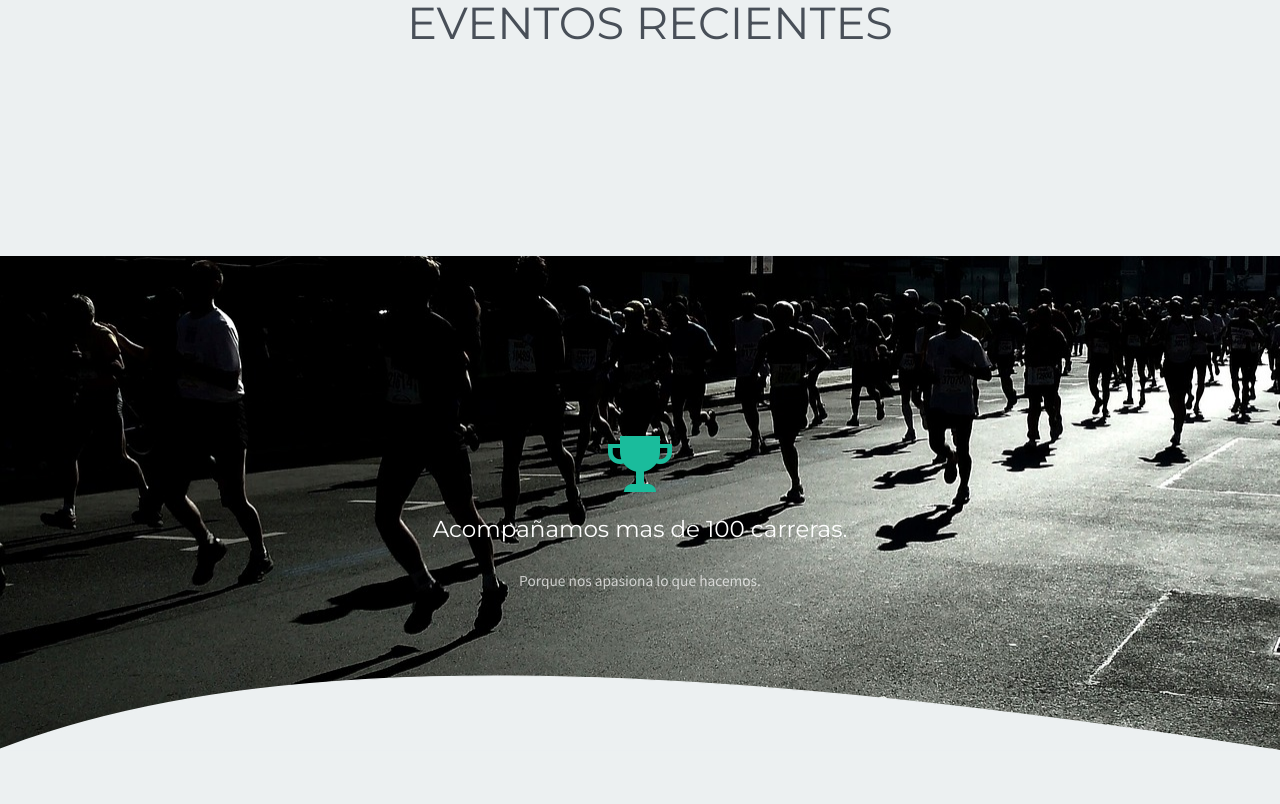
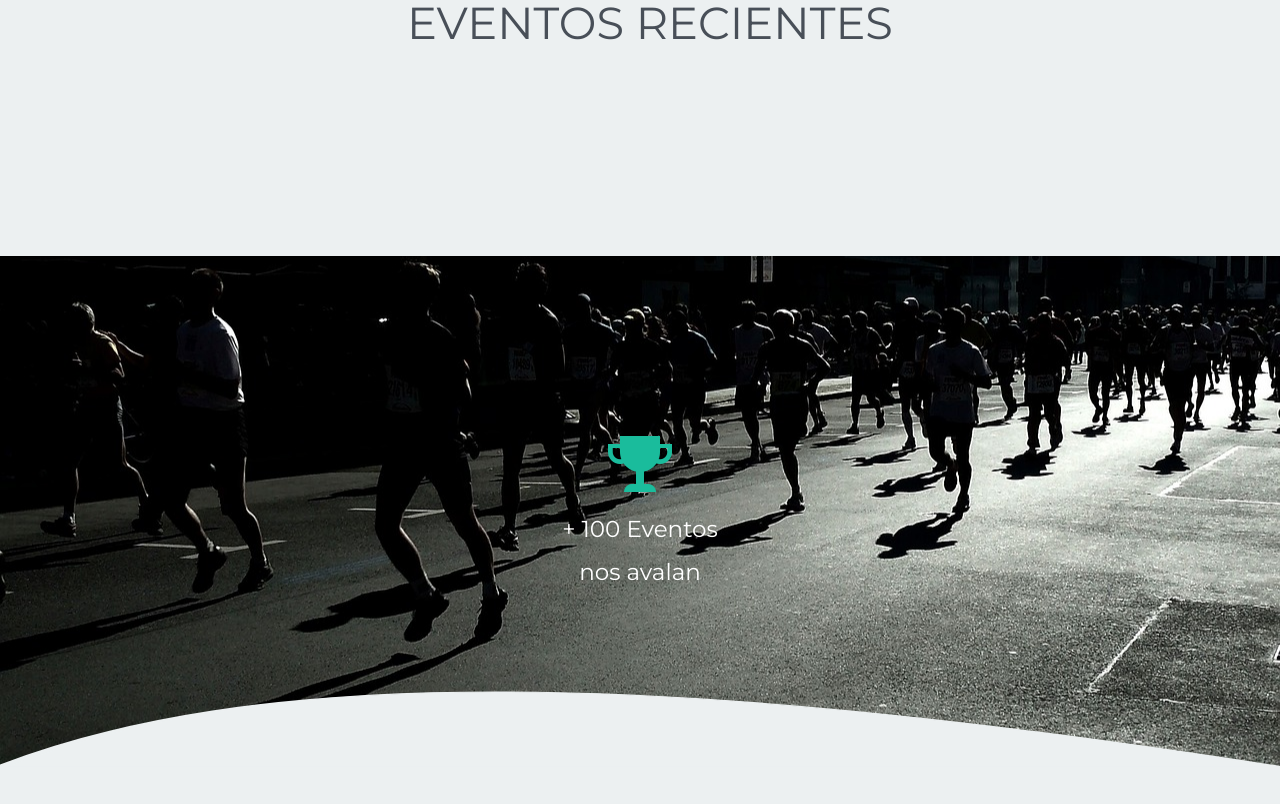
Before and after one commit to limbosrock/landingFinishTime, a plain HTML site: page index.html in a window 1280 px wide. Shown: the part 1556-2360 px from the top of the page. Drawn offline with Linux system fonts and the light colour scheme; a script that the page names is missing; files whose address does not match are found by name.

Commit message:
correcionIconosRedes

```diff
--- a/index.html
+++ b/index.html
@@ -58,8 +58,8 @@
             <div class="parallax-section parallax1">
                 <div class="grid grid-pad">
                     <div class="col-1-1">
-                         <div class="content content-header" >
-                            <h2>FINISH TIME</h2>
+                        <div class="content content-header" >
+                            <h2 class="espacio-letra">FINISH TIME</h2>
                             <p>Lorem ipsum dolor sit amet, consectetur adipisicing elit. Illum, fuga, consectetur sequi consequuntur nisi placeat ullam maiores perferendis. Quod, nihil reiciendis saepe optio libero minus et beatae ipsam reprehenderit sequi.</p>
                             <a target="_blank" class="btn btn-ghost" href="https://web.whatsapp.com/send?phone=5492346550383">Contactanos</a>
                         </div>
@@ -399,13 +399,11 @@
                                         </div>
                                         <div class="info-counter-content">
                                             <h5 class="info-counter-number">
-                                            <span class="info-counter-units">Acompañamos mas de   </span>
-                                            <span class="counter"> 100 </span>
-                                            <span class="info-counter-units"> carreras. </span>
-
-
+                                            <span class="info-counter-units"> + </span>
+                                            <span class="counter"> 100  </span>
+                                            <span class="info-counter-units"> Eventos   </span>
                                             </h5>
-                                        <div class="info-counter-text"> Porque nos apasiona lo que hacemos.</div>
+                                            <h5><span class="info-counter-units"> nos avalan </span></h5>
                                         </div>
                                     </div>
                                 </div>
--- a/style.css
+++ b/style.css
@@ -320,6 +320,11 @@ blockquote p {
 
 #top-header .grid {
   overflow: visible;
+}
+
+.espacio-letra{
+  letter-spacing: 5px;
+
 }
 
 .logo {
@@ -1104,8 +1109,8 @@ blockquote p {
 }
 
 .info-counter-text {
-  opacity: .7;
-  font-size: 0.8em;
+  color: #fff;
+  font-size: 1.2em;
 }
 
 /* *********************************************************
@@ -1428,7 +1433,7 @@ footer p, footer a {
 }
 
 .social-set>a>img{
-  width: 8%;
+  height: 80px;
   padding: 1em;
 }
 
```
